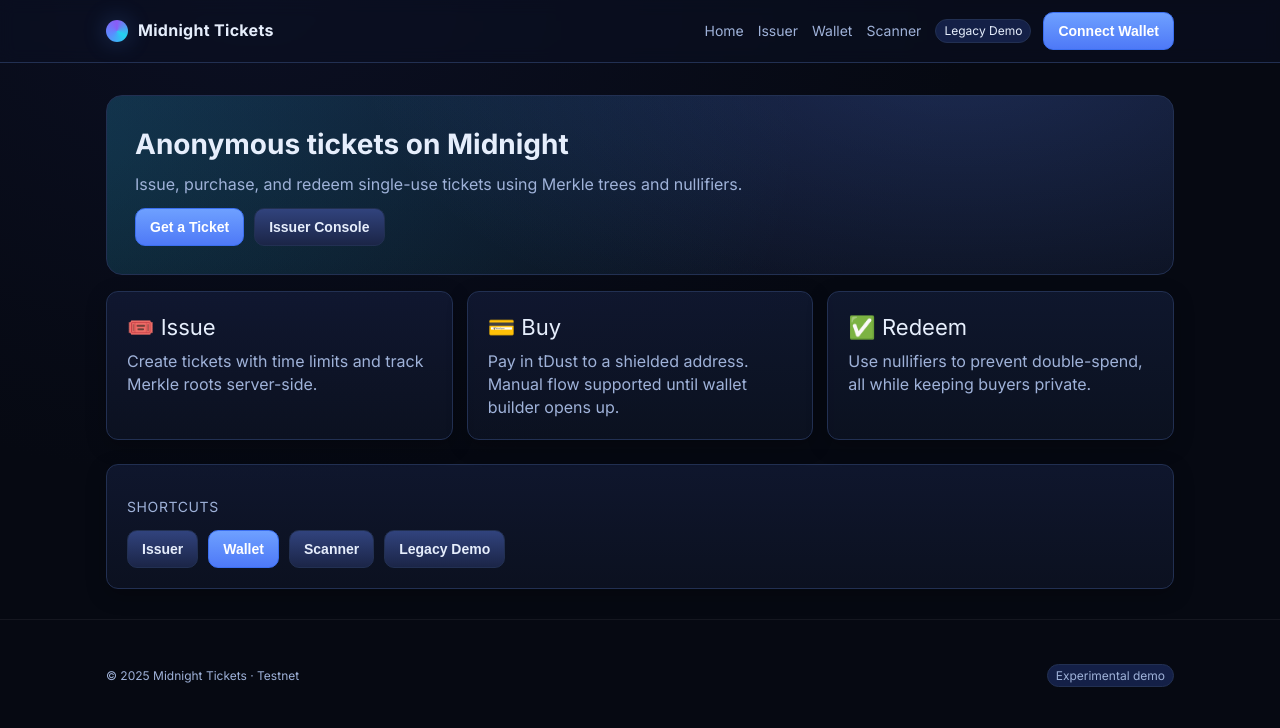
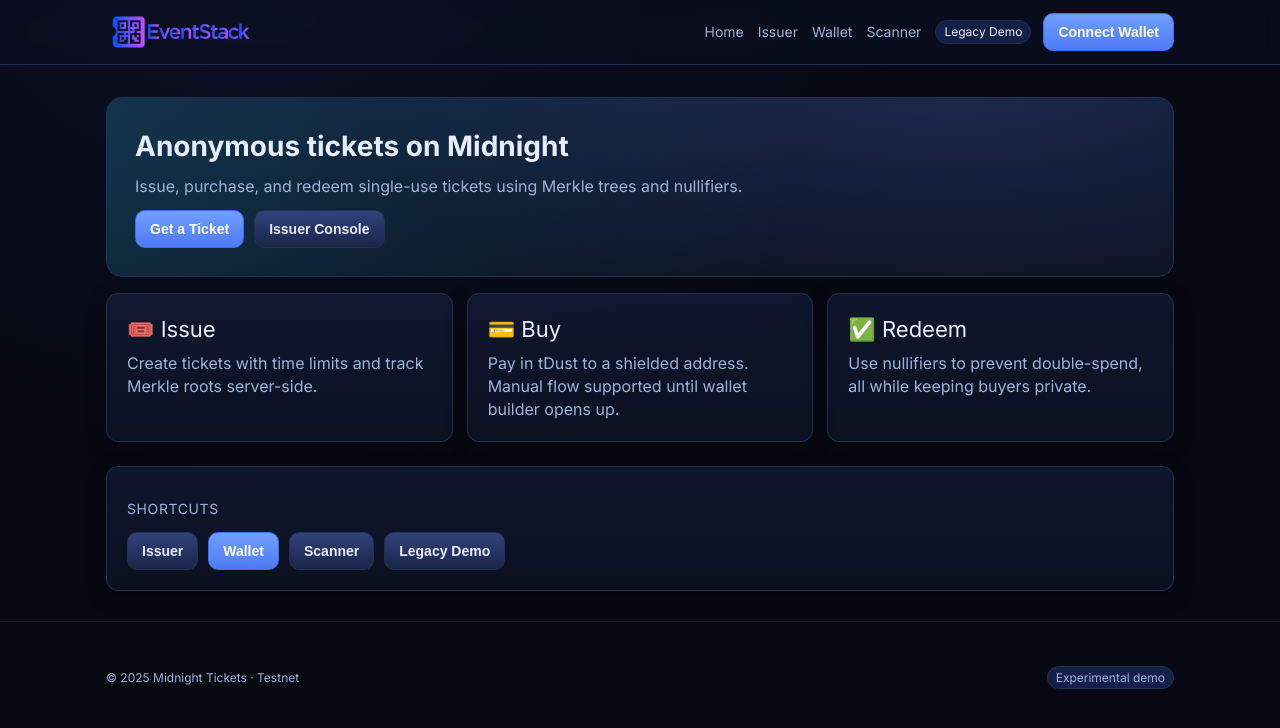
Before and after one commit to shfqpsh/midnight-zkp-ticketing-demo, a React (Vite) app in the folder ui/: page / in a window 1280 px wide. Shown: the top 728 px of the page. Built offline with nearby package versions, Linux system fonts and the light colour scheme.

Commit message:
Updated logo.

```diff
--- a/ui/src/components/Navbar.tsx
+++ b/ui/src/components/Navbar.tsx
@@ -6,7 +6,11 @@
     return (
         <div className="navbar">
             <div className="navbar-inner">
-                <div className="brand"><Link to="/real">Midnight Tickets</Link></div>
+                <div className="brand brand-image">
+                    <Link to="/real" aria-label="EventStack × Rare Network">
+                        <img src="/eventstack-rare.png" alt="EventStack × Rare Network" className="brand-logo" />
+                    </Link>
+                </div>
                 <div style={{ display: 'flex', alignItems: 'center', gap: 12 }}>
                     <div className="nav-links">
                         <Link className="nav-link" to="/real">Home</Link>
--- a/ui/src/styles.css
+++ b/ui/src/styles.css
@@ -88,6 +88,18 @@
     width: 16px;
     height: 16px;
     display: inline-block;
+}
+
+.brand-logo {
+    height: 50px;
+    width: auto;
+    display: block;
+}
+
+@media (max-width: 560px) {
+    .brand-logo {
+        height: 32px;
+    }
 }
 
 .toast {
@@ -186,6 +198,17 @@
     border-radius: 999px;
     background: conic-gradient(from 0deg, #8b5cf6, #22d3ee, #5b8cff, #8b5cf6);
     box-shadow: 0 0 24px rgba(91, 140, 255, 0.3);
+}
+
+/* Brand image variant: hide decorative dot and size the logo */
+.brand.brand-image::before {
+    display: none;
+}
+
+.brand-logo {
+    height: 40px;
+    width: auto;
+    display: block;
 }
 
 .nav-links {
```
Also changed, not shown: ui/public/eventstack-rare.png (added).
